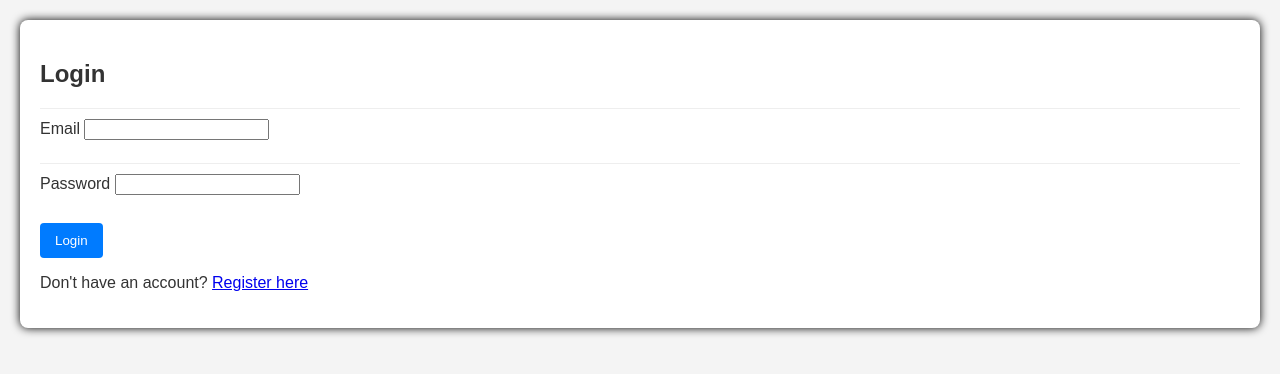
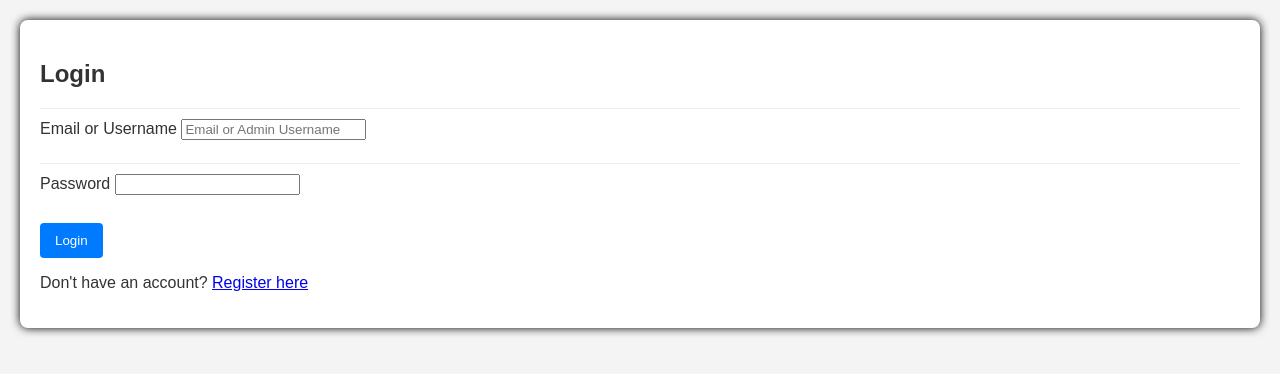
Before and after one commit to eben80/KytsaLaserCam, a PHP site: page /auth/login.php in a window 1280 px wide. Shown: the top 374 px of the page. Run offline with PHP 8.4, Linux system fonts and the light colour scheme.

Commit message:
fix: Correct login form to allow admin username
This commit fixes a bug in the login form where the input field was set to `type="email"`, preventing the admin from logging in with a plain username. The input type has been changed to `text` to allow both email addresses and usernames.

```diff
--- a/kytsa_web_interface/auth/login.php
+++ b/kytsa_web_interface/auth/login.php
@@ -18,8 +18,8 @@
             <?php endif; ?>
             <form action="login_handler.php" method="post">
                 <div class="control-group">
-                    <label for="email">Email</label>
-                    <input type="email" name="email" id="email" required>
+                    <label for="email">Email or Username</label>
+                    <input type="text" name="email" id="email" required placeholder="Email or Admin Username">
                 </div>
                 <div class="control-group">
                     <label for="password">Password</label>
```
